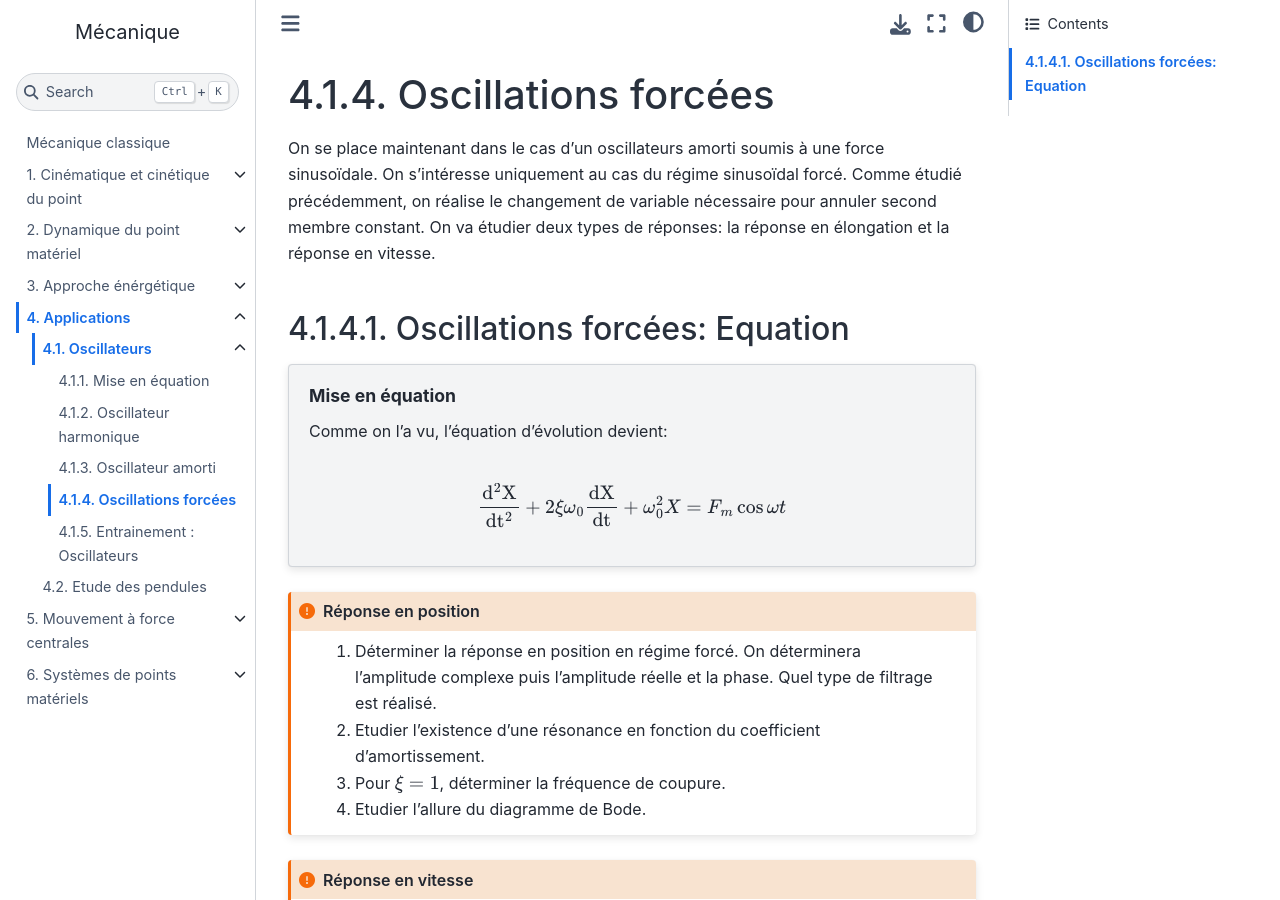
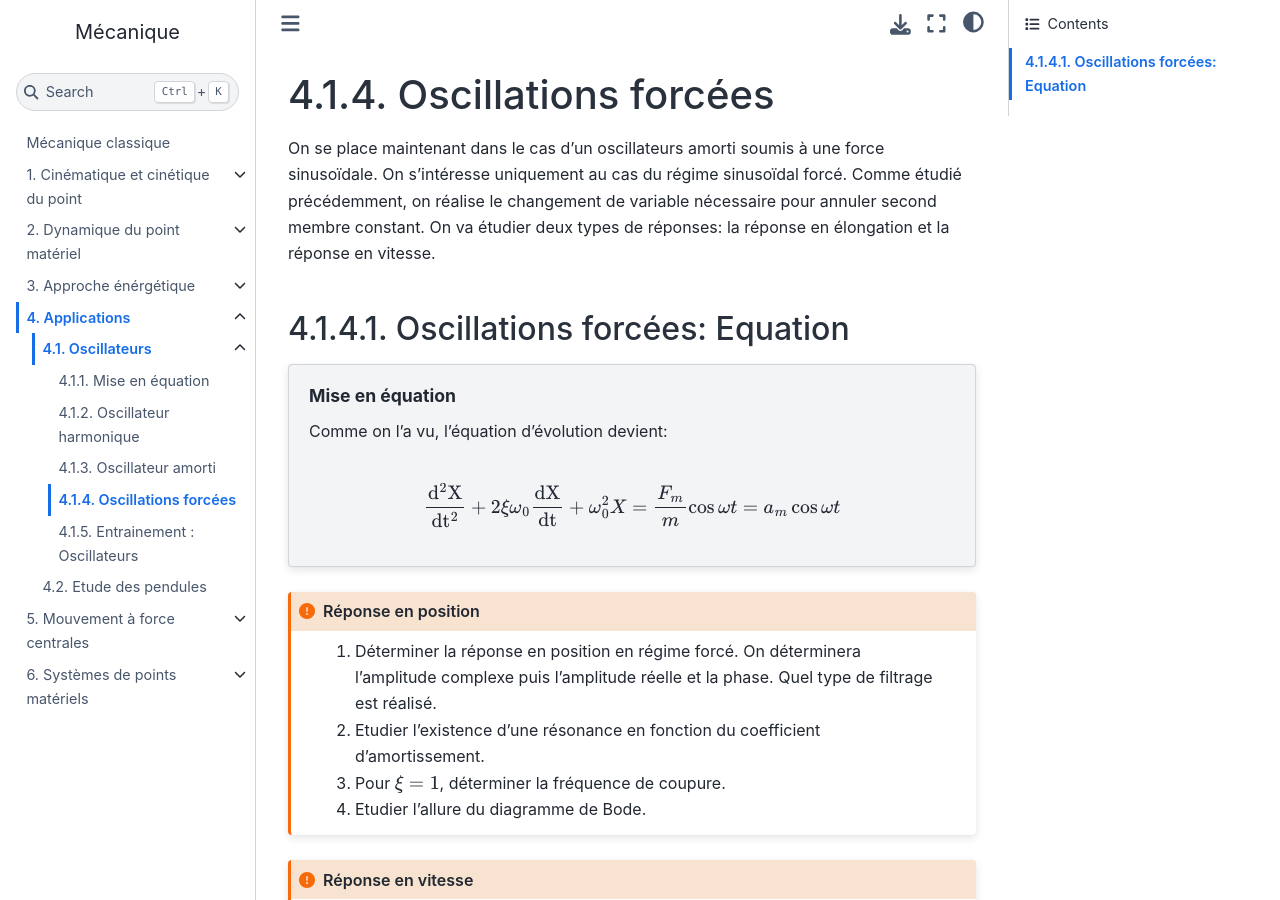
Before and after one commit to pcsi3physiquestan/mecanique_sources, a Jupyter Book: the page built from notebook/oscillateurs_forces.md, in a window 1280 px wide and 900 px high. Built offline with Jupyter Book 1.0.4 settings and Sphinx 7.4.7 and the Sphinx Book theme 1.1.4, drawn with Linux system fonts in a browser that asks for light colours.

Commit message:
Mise à jour automatique

`````diff
--- a/notebook/oscillateurs_forces.md
+++ b/notebook/oscillateurs_forces.md
@@ -24,7 +24,7 @@ On se place maintenant dans le cas d'un oscillateurs amorti soumis à une force
 Comme on l'a vu, l'équation d'évolution devient:
 
 \begin{align*}
-\frac{\rm{d^2}X}{\rm{dt^2}} + 2 \xi \omega_0 \frac{\rm{d}X}{\rm{dt}} + \omega_0^2 X = F_m \cos \omega t
+\frac{\rm{d^2}X}{\rm{dt^2}} + 2 \xi \omega_0 \frac{\rm{d}X}{\rm{dt}} + \omega_0^2 X = \frac{F_m}{m} \cos \omega t = a_m \cos \omega t
 \end{align*}
 ````
 
`````
